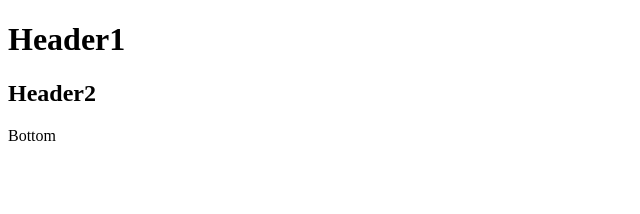
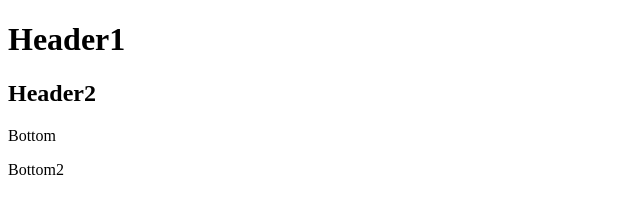
Before and after one commit to d22samma/Practise, a plain HTML site: page Index.html in a window 1280 px wide. Shown: the full height of the page, 0-640 px from the left. Drawn offline with Linux system fonts and the light colour scheme.

Commit message:
Update Index.html
Bottom 2 added

```diff
--- a/Index.html
+++ b/Index.html
@@ -15,6 +15,7 @@
     <footer>
         <div>
             <p>Bottom</p>
+            <p>Bottom2</p>
         </div>
     </footer>
 </body>
```
